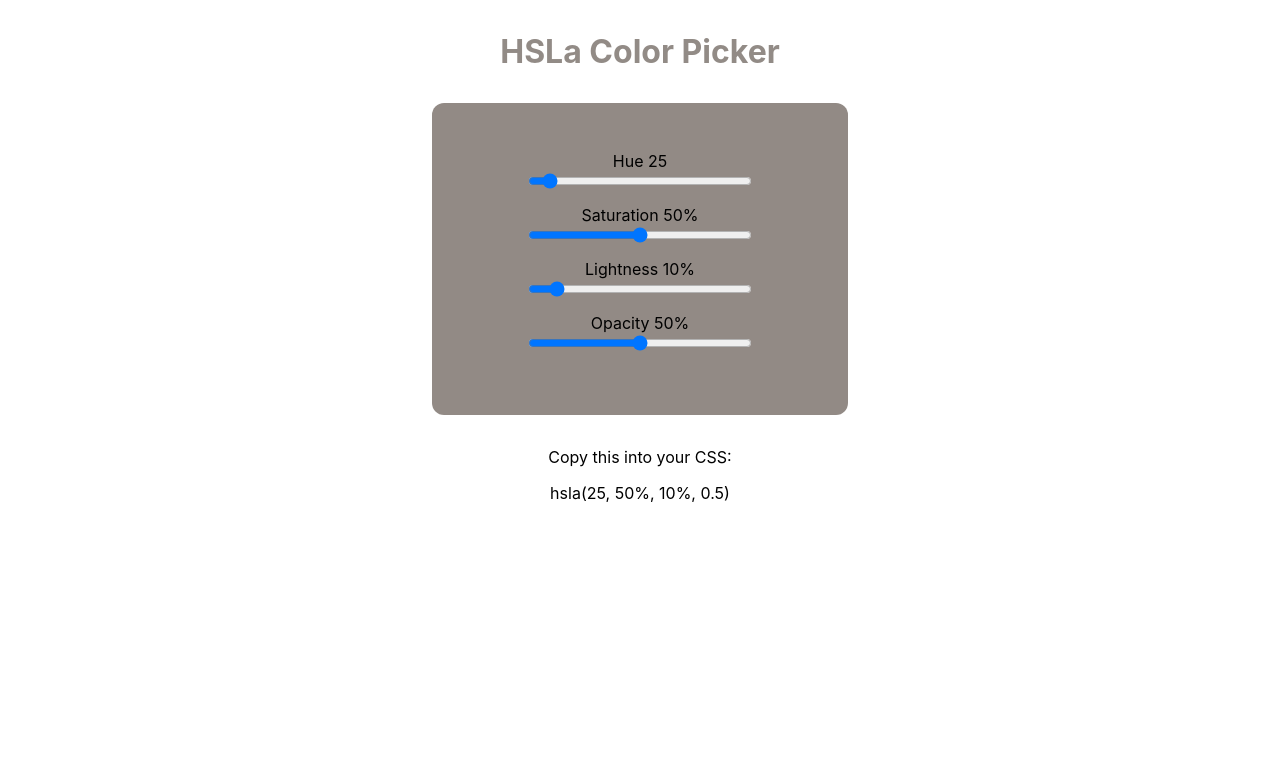
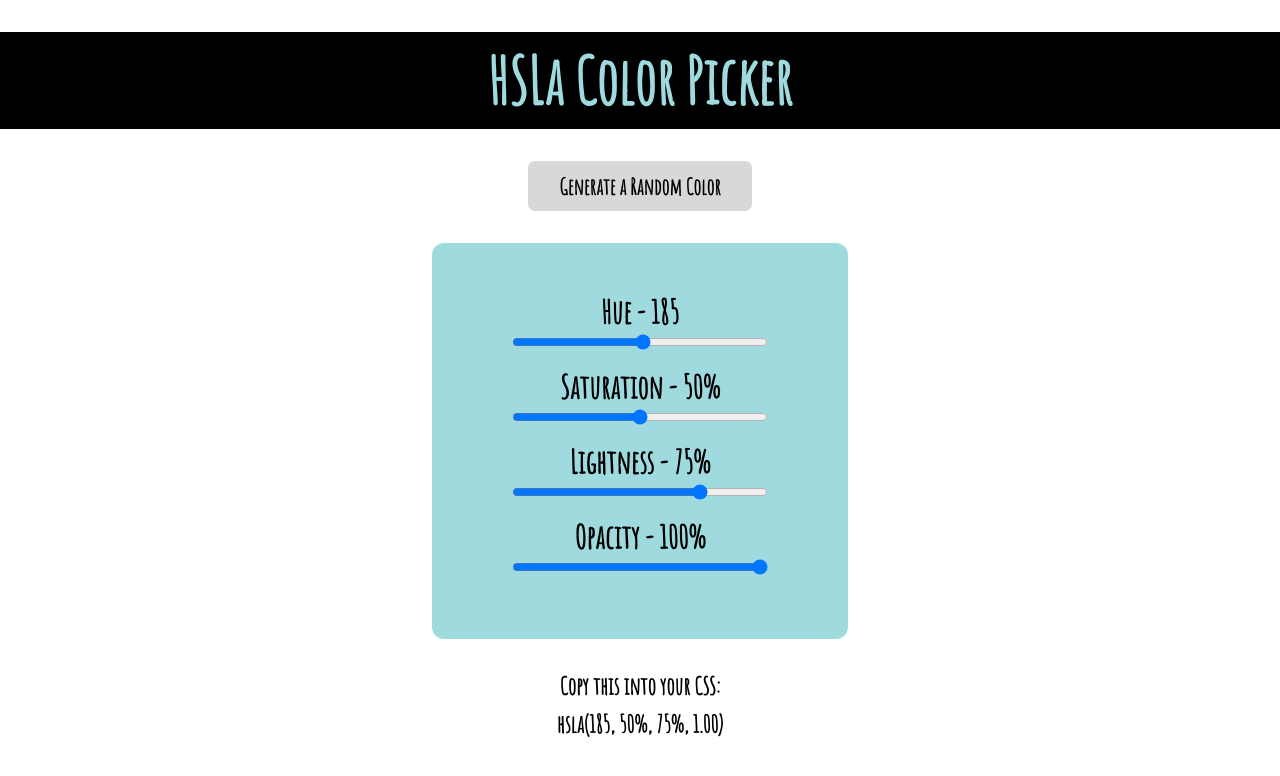
Before and after one commit to TobiasNorton/hsl-color-picker, a React (Create React App) app: page / in a window 1280 px wide. Shown: the top 776 px of the page. Built offline with nearby package versions, Linux system fonts and the light colour scheme.

Commit message:
New font, alpha channel working

```diff
--- a/public/index.html
+++ b/public/index.html
@@ -1,15 +1,16 @@
 <!DOCTYPE html>
 <html lang="en">
   <head>
-    <meta charset="utf-8">
-    <link rel="shortcut icon" href="%PUBLIC_URL%/favicon.ico">
-    <meta name="viewport" content="width=device-width, initial-scale=1, shrink-to-fit=no">
-    <meta name="theme-color" content="#000000">
+    <meta charset="utf-8" />
+    <link rel="shortcut icon" href="%PUBLIC_URL%/favicon.ico" />
+    <meta name="viewport" content="width=device-width, initial-scale=1, shrink-to-fit=no" />
+    <meta name="theme-color" content="#000000" />
+    <link href="https://fonts.googleapis.com/css?family=Amatic+SC" rel="stylesheet" />
     <!--
       manifest.json provides metadata used when your web app is added to the
       homescreen on Android. See https://developers.google.com/web/fundamentals/web-app-manifest/
     -->
-    <link rel="manifest" href="%PUBLIC_URL%/manifest.json">
+    <link rel="manifest" href="%PUBLIC_URL%/manifest.json" />
     <!--
       Notice the use of %PUBLIC_URL% in the tags above.
       It will be replaced with the URL of the `public` folder during the build.
@@ -22,9 +23,7 @@
     <title>React App</title>
   </head>
   <body>
-    <noscript>
-      You need to enable JavaScript to run this app.
-    </noscript>
+    <noscript> You need to enable JavaScript to run this app. </noscript>
     <div id="root"></div>
     <!--
       This HTML file is a template.
--- a/src/App.js
+++ b/src/App.js
@@ -6,10 +6,10 @@ class App extends Component {
     super(props)
 
     this.state = {
-      hueValue: 25,
+      hueValue: 185,
       saturationValue: 50,
-      lightnessValue: 10,
-      opacityValue: 0.5
+      lightnessValue: 75,
+      opacityValue: 1
     }
   }
 
@@ -21,23 +21,30 @@ class App extends Component {
 
   changeSaturationValue = event => {
     this.setState({
-      saturationValue: event.target.value
+      saturationValue: Number.parseInt(event.target.value)
     })
   }
 
   changeLightnessValue = event => {
     this.setState({
-      lightnessValue: event.target.value
+      lightnessValue: Number.parseInt(event.target.value)
     })
   }
 
   changeOpacityValue = event => {
     this.setState({
-      opacityValue: event.target.value
+      opacityValue: Number.parseFloat(event.target.value)
     })
   }
 
-  displayOpacityValue = () => {}
+  randomColor = () => {
+    this.setState({
+      hueValue: Math.floor(Math.random() * 360),
+      saturationValue: Math.floor(Math.random() * 100),
+      lightnessValue: Math.floor(Math.random() * 100),
+      opacityValue: Math.random()
+    })
+  }
 
   render() {
     return (
@@ -51,6 +58,9 @@ class App extends Component {
         >
           HSLa Color Picker
         </h1>
+        <div className="center">
+          <button onClick={this.randomColor}>Generate a Random Color</button>
+        </div>
         <div
           className="box"
           style={{
@@ -60,7 +70,7 @@ class App extends Component {
           }}
         >
           <div className="colors ">
-            <label htmlFor="Hue">Hue {this.state.hueValue}</label>
+            <label htmlFor="Hue">Hue - {this.state.hueValue}</label>
             <input
               name="Hue"
               type="range"
@@ -70,7 +80,7 @@ class App extends Component {
               value={this.state.hueValue}
             />
 
-            <label htmlFor="Saturation">Saturation {this.state.saturationValue}%</label>
+            <label htmlFor="Saturation">Saturation - {this.state.saturationValue}%</label>
             <input
               name="Saturation"
               type="range"
@@ -80,7 +90,7 @@ class App extends Component {
               value={this.state.saturationValue}
             />
 
-            <label htmlFor="Lightness">Lightness {this.state.lightnessValue}%</label>
+            <label htmlFor="Lightness">Lightness - {this.state.lightnessValue}%</label>
             <input
               name="Lightness"
               type="range"
@@ -90,7 +100,7 @@ class App extends Component {
               value={this.state.lightnessValue}
             />
 
-            <label htmlFor="Opacity">Opacity {this.state.opacityValue * 100}%</label>
+            <label htmlFor="Opacity">Opacity - {Math.floor(this.state.opacityValue * 100)}%</label>
             <input
               name="Opacity"
               type="range"
@@ -105,7 +115,7 @@ class App extends Component {
         <p>Copy this into your CSS:</p>
         <p>{`hsla(${this.state.hueValue}, ${this.state.saturationValue}%, ${
           this.state.lightnessValue
-        }%, ${this.state.opacityValue})`}</p>
+        }%, ${this.state.opacityValue.toFixed(2)})`}</p>
       </body>
     )
   }
--- a/src/index.css
+++ b/src/index.css
@@ -29,20 +29,55 @@ code {
 h1 {
   margin-top: 2rem;
   margin-bottom: 2rem;
+  padding: 0.5rem;
   text-align: center;
+  font-family: 'Amatic SC', cursive;
+  font-size: 4rem;
+  background-color: black;
   /* color: white;
   text-shadow: 0 2px rgba(0, 0, 0, 0.7); */
 }
 
+.center {
+  display: flex;
+  justify-content: center;
+}
+
+button {
+  font-size: 1.4rem;
+  font-weight: bold;
+  padding: 0.7rem;
+  width: 14rem;
+  border: none;
+  background-color: rgb(216, 216, 216);
+  border-radius: 7px;
+  font-family: 'Amatic SC', cursive;
+}
+
+button:hover {
+  cursor: pointer;
+}
+
 label {
+  font-size: 2rem;
+  font-family: 'Amatic SC', cursive;
   display: block;
+  font-weight: bold;
 }
 
 input {
-  width: 14rem;
+  width: 16rem;
   margin-bottom: 1rem;
 }
 
+input:hover {
+  cursor: pointer;
+}
+
 p {
+  margin: 0.5rem;
+  font-size: 1.5rem;
+  font-family: 'Amatic SC', cursive;
+  font-weight: bold;
   text-align: center;
 }
```
